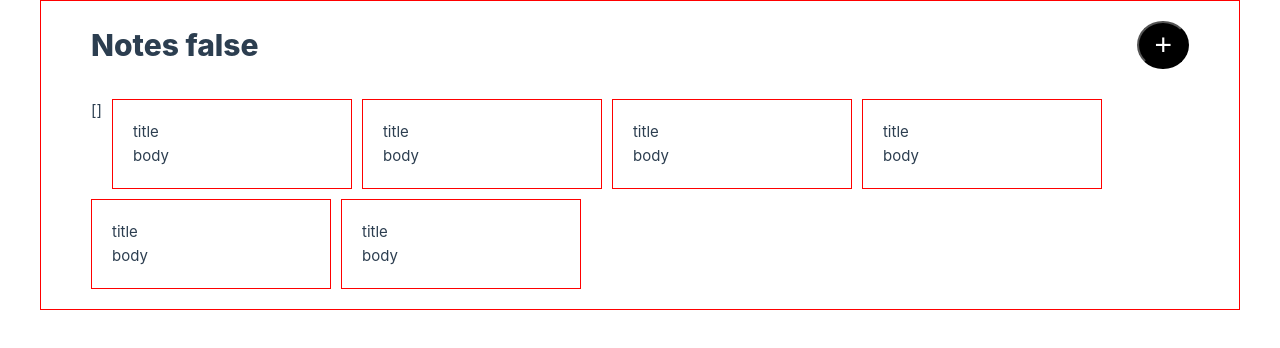
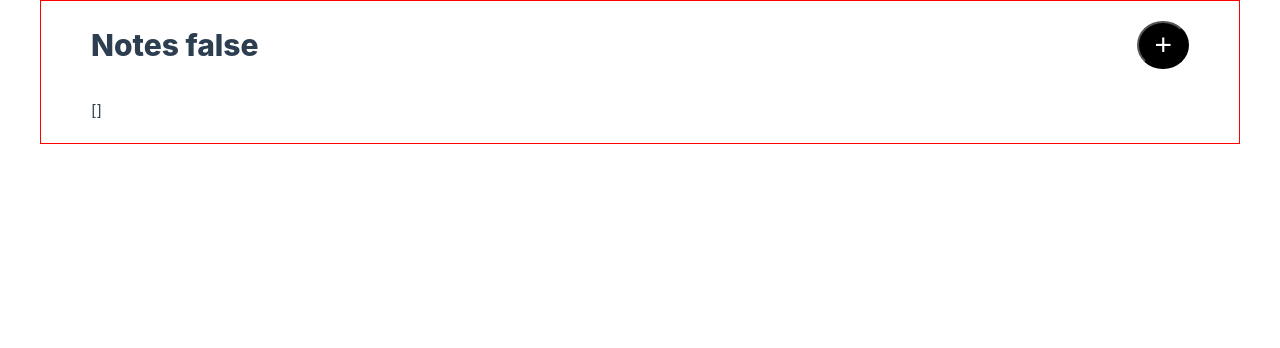
Before and after one commit to Mennatallah-Hisham/Notes-App---Vue, a Vue app: page / in a window 1280 px wide. Shown: the top 348 px of the page. Built offline with nearby package versions, Linux system fonts and the light colour scheme.

Commit message:
list rendering

```diff
--- a/src/App.vue
+++ b/src/App.vue
@@ -7,15 +7,30 @@ const noteBody=ref("");
 const noteTitle=ref("");
 const notes =ref([]);
 
+const getRandomColor=()=>{
+return "hsl("+Math.random()*360+",100,75%)";
 
+}
+ const resetForm =()=>{
+  noteBody.value="";
+  noteTitle.value="";
+ }
 
 const toggleModal=()=>{
 openModal.value=!openModal.value;
 }
 const addNote=()=>{
-  notes.value.push({"title":noteTitle.value,
-"body":noteBody.value});
+  notes.value.push({
+    id:Math.floor(Math.random()*1000),
+    title:noteTitle.value,
+body:noteBody.value,
+date:new Date(),
+backgroundColor:getRandomColor(),
+
+});
+
 toggleModal();
+resetForm();
 
 }
 
@@ -48,14 +63,13 @@ toggleModal();
         <h1>Notes {{openModal}}</h1>
         <button class="btn-add" @click="toggleModal">+</button>
       </header>
-      <section class="cards-container">
-        {{ notes }}
-        <NoteCard/>
-        <NoteCard/>
-        <NoteCard/>
-        <NoteCard/>
-        <NoteCard/>
-        <NoteCard/>
+      {{ notes }}
+      <section
+  class="cards-container">
+
+
+<NoteCard :noteList="notes"/>
+
 
       </section>
     </div>
--- a/src/components/NoteCard.vue
+++ b/src/components/NoteCard.vue
@@ -1,17 +1,28 @@
+<script setup>
 
+const props = defineProps(['noteList'])
+
+</script>
 <template>
-    <article class="card">
-        <p>title</p>
-        <p> body</p>
-    </article>
+  <article
+  v-for="note in props.noteList"
+  :key="note.id"
+  class="card"
+  :style="{backgroundColor: note.backgroundColor }">
+    {{ note.backgroundColor }}
+
+    <p>{{ note.title }}</p>
+    <p>{{ note.body }}</p>
+
+    <p>{{ note.date.toLocaleDateString('en-US') }}</p>
+  </article>
 </template>
 
 <style scoped>
-
-.card{
-    border:1px solid red;
-    padding:2rem;
-    width:24rem;
+.card {
+  border: 1px solid yellow;
+  padding:2rem;
+  width:24rem;
+  background-color: aquamarine;
 }
-
 </style>
```
